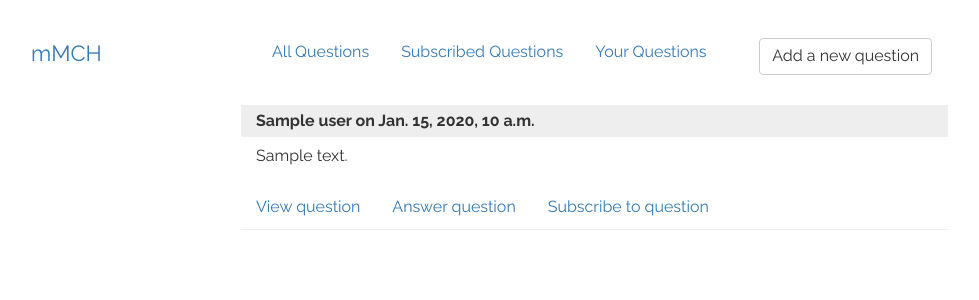
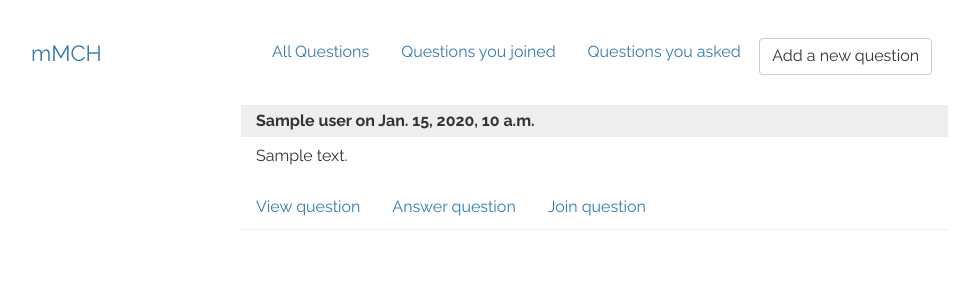
Before and after one commit to nickdotreid/mmch-pilot, a Django app: template questions/templates/questions/list.html in a window 1280 px wide. Shown: the top 300 px of the page, without its empty margins (143-1122 px from the left). Run offline with Django 3.2, Linux system fonts and the light colour scheme; the template is opened without the code that fills it: most values are stand-ins (such as "Sample title", 1, 10 or a date in 2020); some libraries are stand-ins or nearby versions.

Commit message:
changed subscribe question text to join

```diff
--- a/questions/templates/questions/includes/navigation.html
+++ b/questions/templates/questions/includes/navigation.html
@@ -9,11 +9,11 @@
 	</li>
 	{% if question.id in current_subscription_question_ids %}
 	<li role="presentation" class="">
-		<a href="{% url 'questions.views.unsubscribe' question.id %}">{% trans "Unsubscribe to question" %}</a>
+		<a href="{% url 'questions.views.unsubscribe' question.id %}">{% trans "Leave question" %}</a>
 	</li>
 	{% else %}
 	<li role="presentation" class="">
-		<a href="{% url 'questions.views.subscribe' question.id %}">{% trans "Subscribe to question" %}</a>
+		<a href="{% url 'questions.views.subscribe' question.id %}">{% trans "Join question" %}</a>
 	</li>
 	{% endif %}
 	{% if user.is_staff or question.user == user %}
--- a/questions/templates/questions/list.html
+++ b/questions/templates/questions/list.html
@@ -7,11 +7,11 @@
 	</div>
 	<ul class="nav nav-pills">
 		{% url 'questions_list' as nav_url %}
-		<li class="{% if request.path == nav_url %}active{% endif %}"><a href="{{nav_url}}">All Questions</a></li>
+		<li class="{% if request.path == nav_url %}active{% endif %}"><a href="{{nav_url}}">{% trans "All Questions" %}</a></li>
 		{% url 'questions_list_subscribed' as nav_url %}
-		<li class="{% if request.path == nav_url %}active{% endif %}"><a href="{{nav_url}}">Subscribed Questions</a></li>
+		<li class="{% if request.path == nav_url %}active{% endif %}"><a href="{{nav_url}}">{% trans "Questions you joined" %}</a></li>
 		{% url 'questions_list_user_questions' as nav_url %}
-		<li class="{% if request.path == nav_url %}active{% endif %}"><a href="{{nav_url}}">Your Questions</a></li>
+		<li class="{% if request.path == nav_url %}active{% endif %}"><a href="{{nav_url}}">{% trans "Questions you asked" %}</a></li>
 	</ul>
 
 
```
